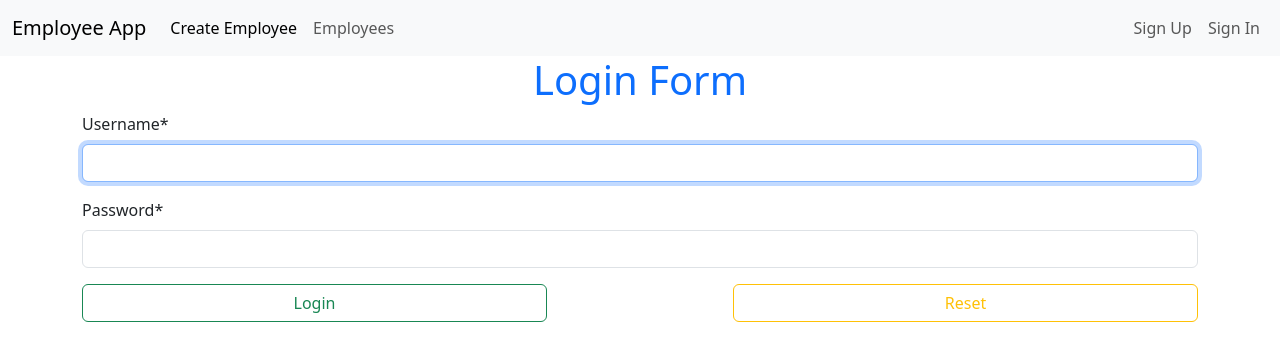
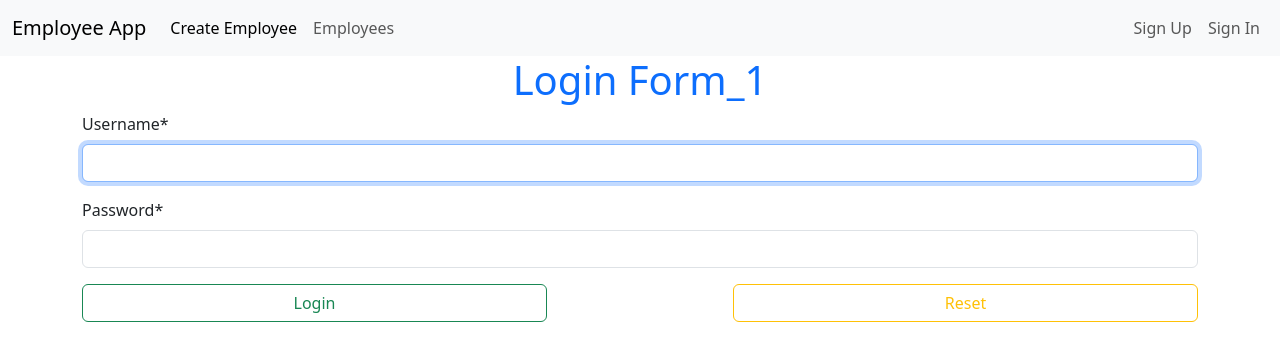
Before and after one commit to Vibha1419/django_repo, a Django app: page / in a window 1280 px wide. Shown: the top 361 px of the page. Run offline with Django 4.2, Linux system fonts and the light colour scheme; some libraries are stand-ins or nearby versions.

Commit message:
Update login.html

```diff
--- a/templates/employee_app/login.html
+++ b/templates/employee_app/login.html
@@ -7,7 +7,7 @@
 
 {% block content %}
   <div class="container">
-    <h1 class="text-primary text-center">Login Form</h1>
+    <h1 class="text-primary text-center">Login Form_1</h1>
     <form method="post">
       {% csrf_token %}
       {{ form|crispy }}
```
